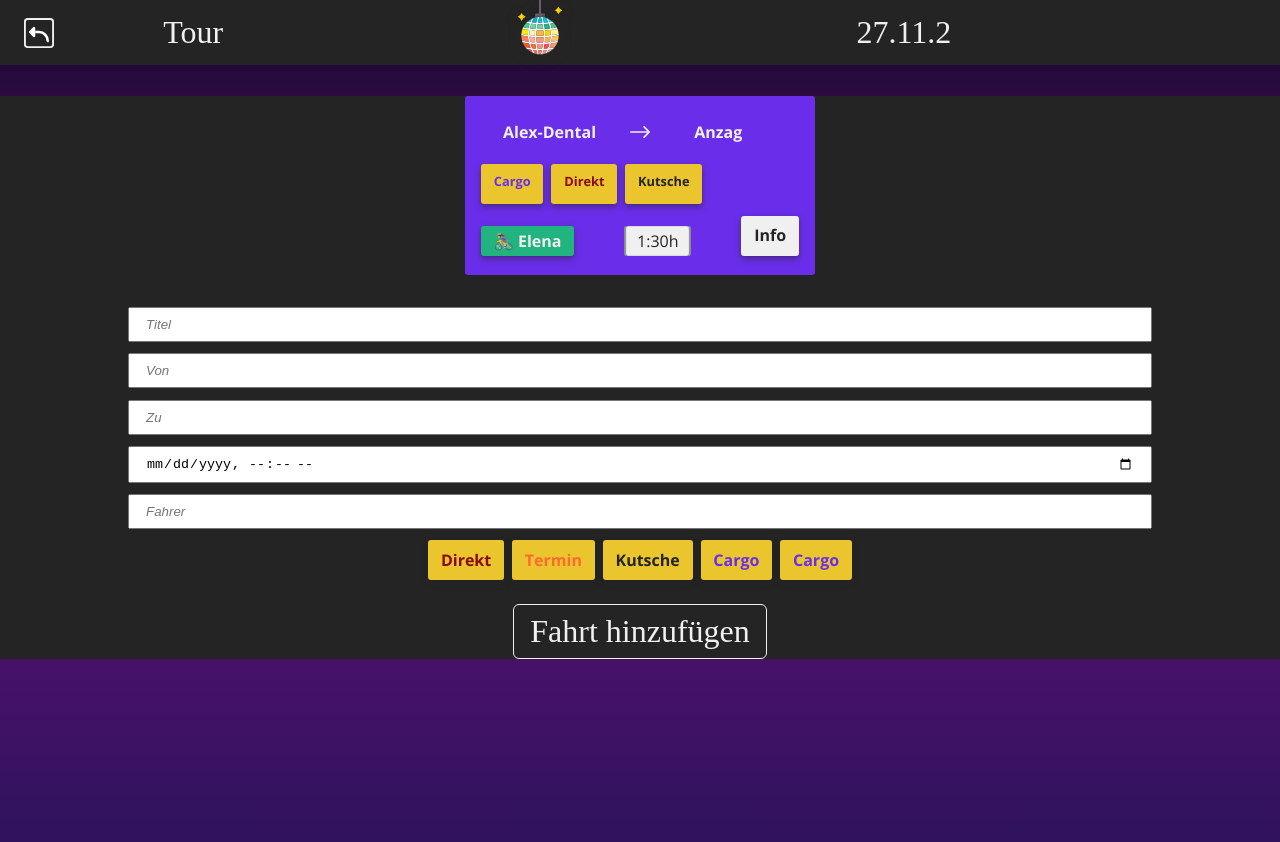
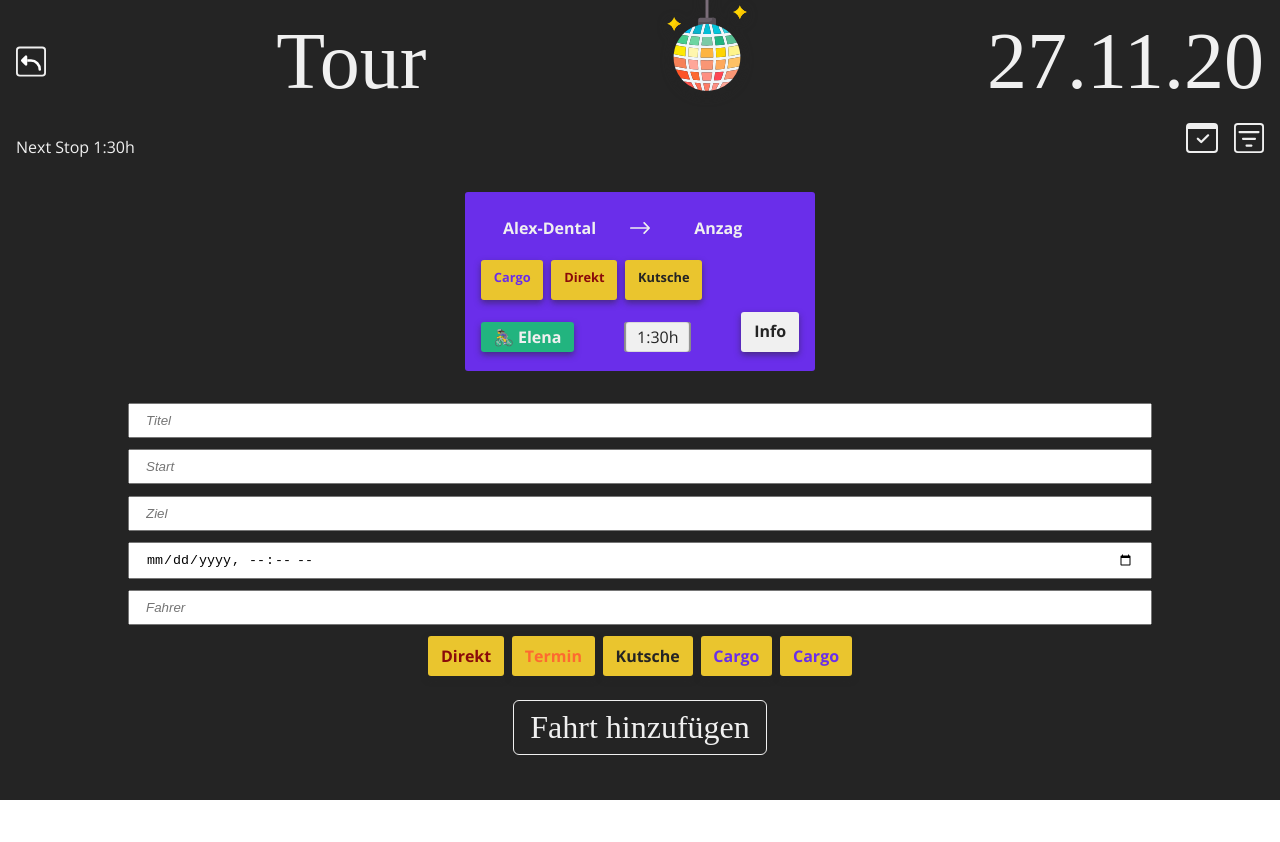
Before and after one commit to DiscoDevs/DispoDisco, a React (Create React App) app in the folder client/: page /addRide in a window 1280 px wide. Shown: the top 842 px of the page. After the commit the page ends 800 px from the top, so only its background shows below. Built offline with nearby package versions, Linux system fonts and the light colour scheme; a web font is replaced by a local one.

Commit message:
:lipstick: Fix styling issues

```diff
--- a/client/src/components/Header.js
+++ b/client/src/components/Header.js
@@ -3,6 +3,7 @@ import styled from "styled-components/macro";
 import PropTypes from "prop-types";
 import MirrorBall from "../assets/mirrorBall.svg";
 import Backward from "../assets/back.svg";
+import { useHistory } from "react-router-dom";
 
 const HeaderElement = styled.header`
   top: 0;
@@ -42,10 +43,16 @@ const Children = styled.div`
   display: flex;
   justify-content: center;
 `;
-export const Header = ({ title, children }) => (
+export const Header = ({ title, children }) => {
+  const history = useHistory();
+  return (
     <HeaderElement title={title}>
       <Top>
-      <img src={Backward} alt={"backward"} />
+        <img
+          src={Backward}
+          alt={"backward"}
+          onClick={() => history.push("/menu")}
+        />
         <HeaderText>Tour</HeaderText>
         <Logo src={MirrorBall} alt={"Logo"} />
         <HeaderText>27.11.20</HeaderText>
@@ -54,6 +61,7 @@ export const Header = ({ title, children }) => (
       {children && <Children>{children}</Children>}
     </HeaderElement>
   );
+};
 
 Header.propTypes = {
   title: PropTypes.string,
--- a/client/src/pages/AddRide.js
+++ b/client/src/pages/AddRide.js
@@ -2,19 +2,22 @@ import React, { useState } from "react";
 import styled from "styled-components/macro";
 import { Badge } from "../components/Badge";
 import { Card } from "../components/Card";
-import { HeaderMini } from "../components/HeaderMini";
+import { HeaderMain } from "../components/HeaderMain";
 import { Input } from "../components/Input";
 import { Button } from "../components/Button";
 import { addRide } from "../utils/api";
+import { useHistory } from "react-router-dom";
 
 const PageWrapper = styled.div`
+  position: fixed;
   height: 100%;
   width: 100%;
   background: var(--text-secondary);
+  overflow: auto;
 `;
 
 const ContentWrapper = styled.div`
-  margin-top: 6rem;
+  padding-top: 12rem;
 `;
 
 const Form = styled.form`
@@ -51,10 +54,11 @@ export default function AddRide() {
   const [rider, setRider] = useState("");
   const [priority, setPriority] = useState("normal");
   const [cargo, setCargo] = useState("s");
+  const history = useHistory();
 
   return (
     <PageWrapper>
-      <HeaderMini />
+      <HeaderMain />
       <ContentWrapper>
         <Card
           type="dayRide"
@@ -78,6 +82,7 @@ export default function AddRide() {
               priority: priority,
               cargo: cargo,
             });
+            history.push("/rides");
           }}
         >
           <Input
@@ -88,13 +93,13 @@ export default function AddRide() {
           />
           <Input
             type="text"
-            placeholder="Von"
+            placeholder="Start"
             value={start}
             onChange={(event) => setStart(event.target.value)}
           />
           <Input
             type="text"
-            placeholder="Zu"
+            placeholder="Ziel"
             value={dest}
             onChange={(event) => setDest(event.target.value)}
           />
--- a/client/src/pages/Rides.js
+++ b/client/src/pages/Rides.js
@@ -10,7 +10,7 @@ import { useHistory } from "react-router-dom";
 
 const PageWrapper = styled.div`
   position: fixed;
-  overflow: scroll;
+  overflow: auto;
   height: 100%;
   width: 100%;
   background: var(--gradient-dark);
```
Lines whose indentation alone changed are shown as unchanged.
